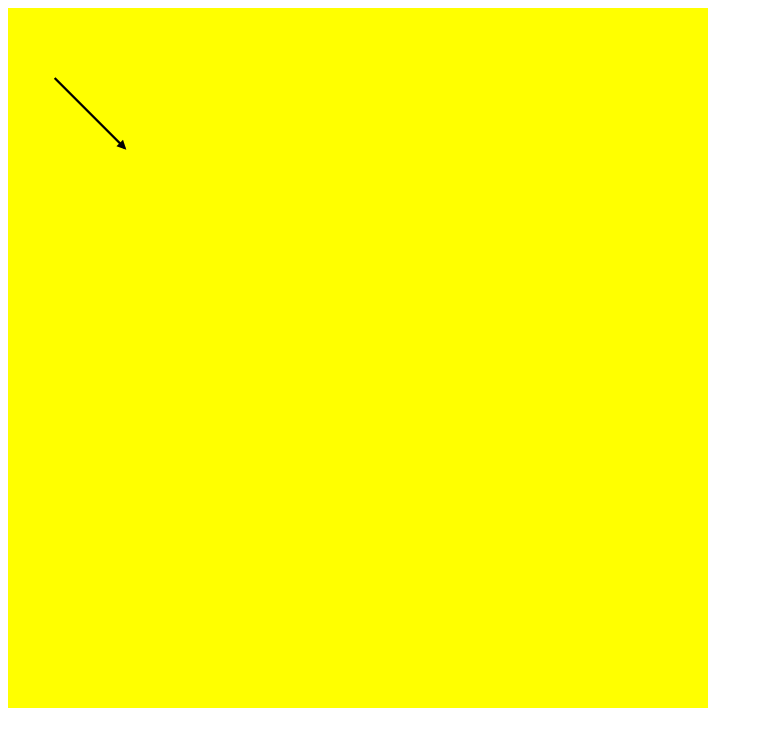
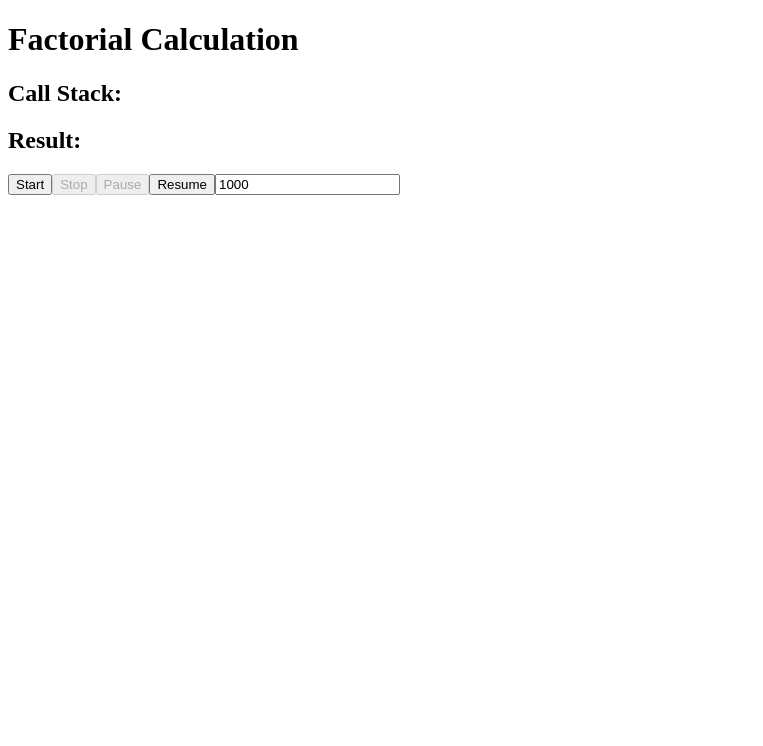
Before and after one commit to sagarhasan273/React, a React (Create React App) app: page / in a window 1280 px wide. Shown: the top 746 px of the page, without its empty margins (0-763 px from the left). Built offline with nearby package versions, Linux system fonts and the light colour scheme.

Commit message:
recusive visualisation

```diff
--- a/src/App.js
+++ b/src/App.js
@@ -1,9 +1,9 @@
-import Path from './components/Path';
+import RecursionVisualization from './components/RecursionVisualization';
 
 export default function App() {
   return (
     <div>
-      <Path />
+      <RecursionVisualization />
     </div>
   );
 }
--- a/src/components/Path.js
+++ /dev/null
@@ -1,21 +0,0 @@
-/* eslint-disable react/destructuring-assignment */
-function Path() {
-  return (
-    <div style={{ width: '700px', height: '700px', backgroundColor: 'yellow' }}>
-      <svg viewBox="0 0 300 300" xmlns="http://www.w3.org/2000/svg">
-        <defs>
-          <marker id="arrowhead-220,200368.75,50" markerWidth="10" markerHeight="10" refX="5" refY="2" orient="auto" markerUnits="strokeWidth"><path d="M 2,0 L 2,4 L 6,2 Z" /></marker>
-        </defs>
-
-        <line x1="20" y1="30" x2="50" y2="60" markerEnd="url(#arrowhead-220,200368.75,50)" stroke="black">
-          <animate attributeName="x2" from="20" to="50" dur="0.2s" repeatCount="1" restart="whenNotActive" />
-          <animate attributeName="y2" from="30" to="60" dur="0.2s" repeatCount="1" restart="whenNotActive" />
-        </line>
-
-      </svg>
-
-    </div>
-  );
-}
-
-export default Path;
--- /dev/null
+++ b/src/components/RecursionVisualization.js
@@ -0,0 +1,95 @@
+/* eslint-disable no-unused-vars */
+/* eslint-disable no-promise-executor-return */
+/* eslint-disable consistent-return */
+/* eslint-disable react/no-array-index-key */
+/* eslint-disable react/button-has-type */
+import React, { useState } from 'react';
+
+function RecursionVisualization() {
+  const [isRunning, setIsRunning] = useState(false);
+  const [delay, setDelay] = useState(1000); // Default delay is 1 second
+  const [callStack, setCallStack] = useState([]);
+  const [result, setResult] = useState(null);
+
+  let timeoutId = null;
+
+  async function calculateFactorial(n) {
+    if (n <= 1) {
+      return 1;
+    }
+    await new Promise((resolve) => {
+      timeoutId = setTimeout(resolve, delay);
+    });
+    const recursiveResult = await calculateFactorial(n - 1);
+
+    // Simulate the recursion visualization
+    await new Promise((resolve) => {
+      timeoutId = setTimeout(resolve, delay);
+    });
+
+    const currentResult = n * recursiveResult;
+    setCallStack((prevCallStack) => [...prevCallStack, currentResult]);
+    return currentResult;
+  }
+
+  const startRecursion = async () => {
+    setIsRunning(true);
+    const n = 10; // Change this to any number
+    const reslt = await calculateFactorial(n);
+    setResult(reslt);
+    setIsRunning(false);
+  };
+
+  const stopRecursion = () => {
+    clearTimeout(timeoutId); // Stop the recursion by clearing the timeout
+    setIsRunning(false);
+  };
+
+  const pauseRecursion = () => {
+    setDelay(2000000);
+  };
+
+  const resumeRecursion = async () => {
+    setDelay(1000);
+  };
+
+  return (
+    <div>
+      <h1>Factorial Calculation</h1>
+      <div>
+        <h2>Call Stack:</h2>
+        <ul>
+          {callStack.map((value, index) => (
+            <li key={index}>{value}</li>
+          ))}
+        </ul>
+      </div>
+      <div>
+        <h2>Result:</h2>
+        <p>{result}</p>
+      </div>
+      <div>
+        <button onClick={startRecursion} disabled={isRunning}>
+          Start
+        </button>
+        <button onClick={stopRecursion} disabled={!isRunning}>
+          Stop
+        </button>
+        <button onClick={pauseRecursion} disabled={!isRunning}>
+          Pause
+        </button>
+        <button onClick={resumeRecursion} disabled={isRunning}>
+          Resume
+        </button>
+        <input
+          type="number"
+          value={delay}
+          onChange={(e) => setDelay(Number(e.target.value))}
+          placeholder="Delay (ms)"
+        />
+      </div>
+    </div>
+  );
+}
+
+export default RecursionVisualization;
```
